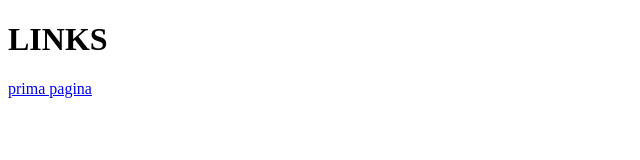
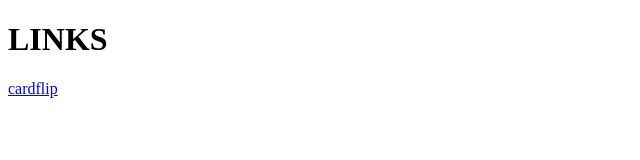
Before and after one commit to curatols/tpsit, a plain HTML site: page links2.html in a window 1280 px wide. Shown: the full height of the page, 0-640 px from the left. Drawn offline with Linux system fonts and the light colour scheme.

Commit message:
Update links2.html

```diff
--- a/links2.html
+++ b/links2.html
@@ -13,4 +13,4 @@
 LINKS
 </h1>
 
-    <p><a href="https://curatols.github.io/tpsit/cardflip2.html">prima pagina</a></p>
+    <p><a href="https://curatols.github.io/tpsit/cardflip2.html">cardflip</a></p>
```
